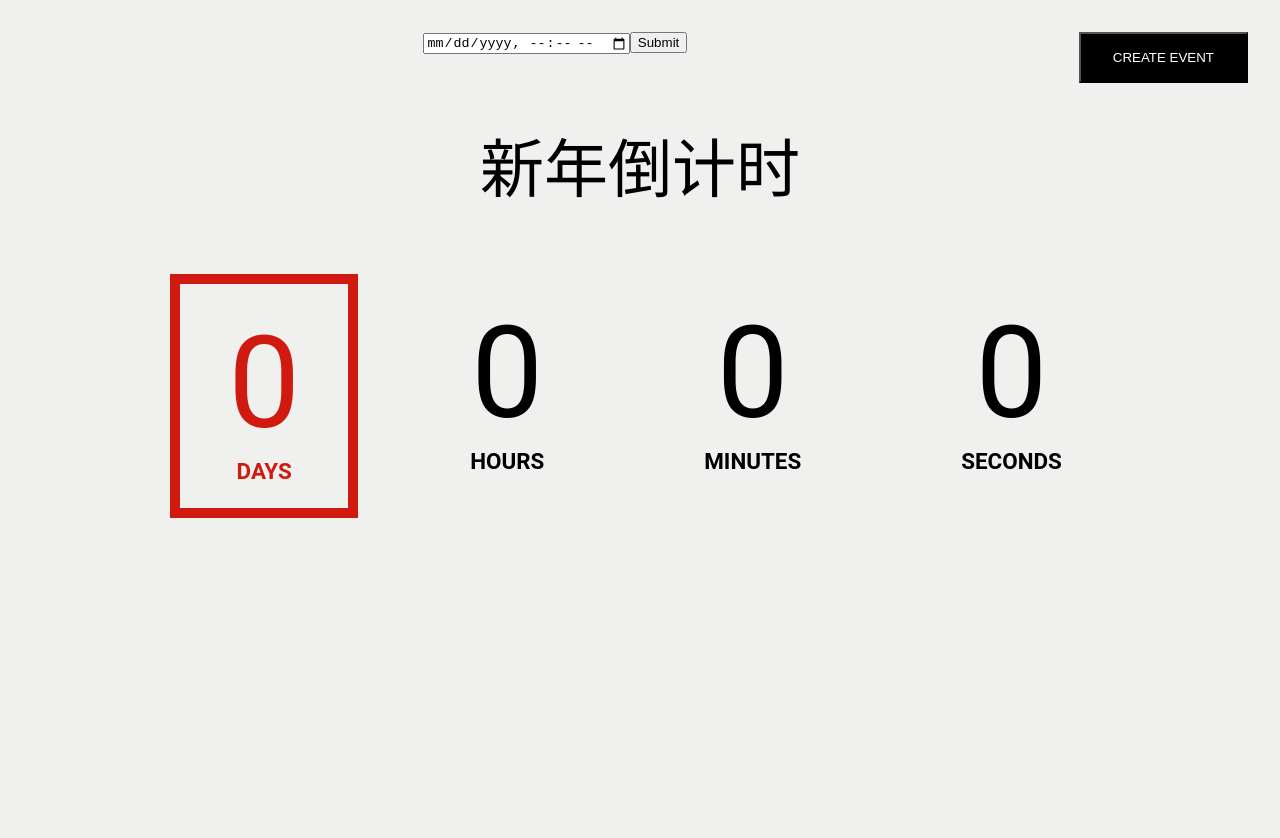
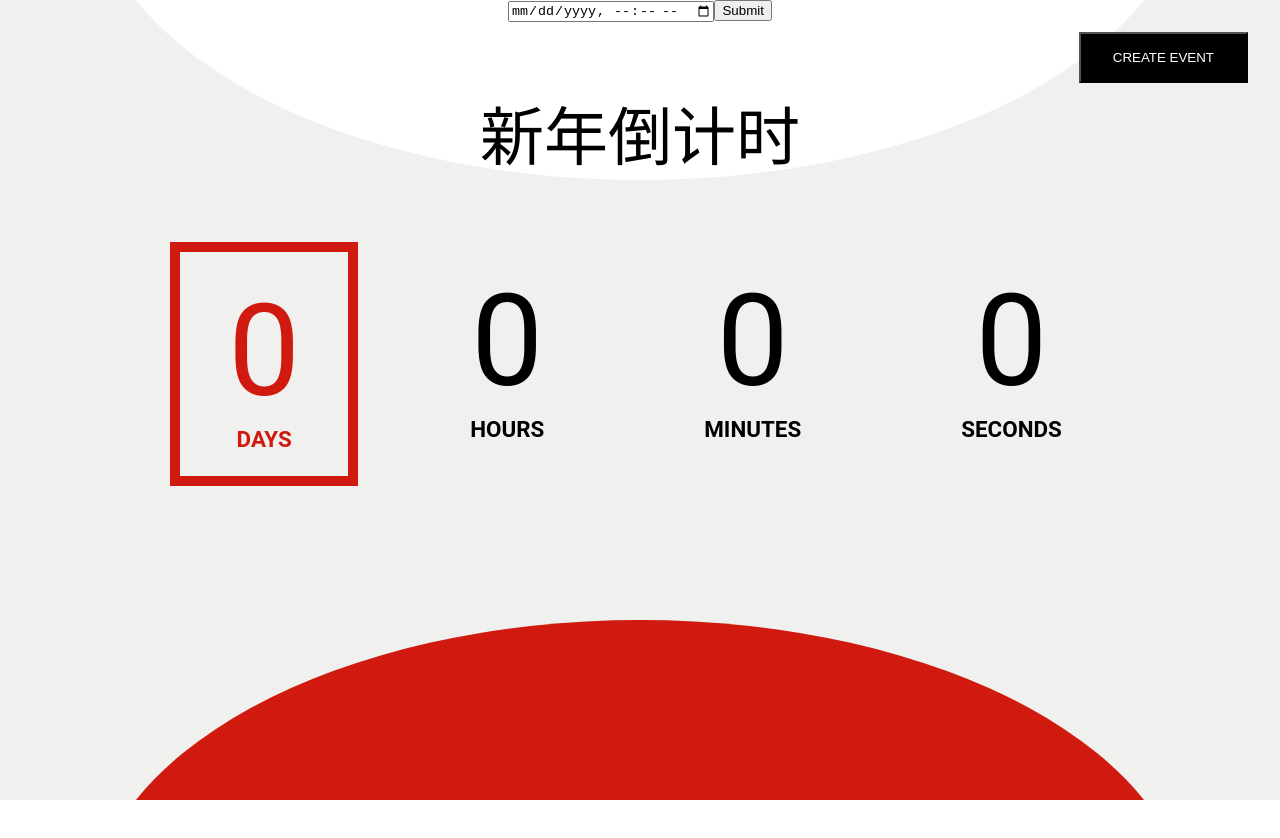
Before and after one commit to mistyhx/event-countdown, a React (Create React App) app: page / in a window 1280 px wide. Shown: the top 838 px of the page. After the commit the page ends 800 px from the top, so only its background shows below. Built offline with nearby package versions, Linux system fonts and the light colour scheme.

Commit message:
added the svg graphics

```diff
--- a/src/App.css
+++ b/src/App.css
@@ -2,8 +2,26 @@
   text-align: center;
   background-color: #f0f0ee;
   height: 100vh;
-  padding: 2rem;
   font-family: Roboto;
+  position: relative;
+}
+
+.main {
+  /*index is only effective if position is determined. */
+  position: relative;
+  z-index: 99;
+}
+
+.top {
+  position: absolute;
+  top: 0;
+  left: 0;
+}
+
+.bottom {
+  position: absolute;
+  bottom: 0;
+  left: 0;
 }
 
 .event-title {
@@ -20,5 +38,7 @@
   color: #fff;
   background-color: #000;
   padding: 1rem 2rem;
-  float: right;
+  position: absolute;
+  right: 2rem;
+  top: 2rem;
 }
--- a/src/App.js
+++ b/src/App.js
@@ -47,12 +47,27 @@ function App() {
 
   return (
     <div className="App">
-      <button className="start-button">CREATE EVENT</button>
-      <div className="datetime-selector">
-        <DateTimeSelection datetime={datetime} onChange={value => setDateTime(value)} onSubmit={() => handleSubmit()} />
+      <svg className="top" height="200" width="100%">
+        <ellipse cx="50%" cy="-120" rx="550" ry="300" fill="#fff" />
+      </svg>
+
+      <svg className="bottom" height="300" width="100%">
+        <ellipse cx="50%" cy="420" rx="550" ry="300" fill="#D11A0F" />
+      </svg>
+      <div className="main">
+        <button className="start-button">CREATE EVENT</button>
+
+        <div className="datetime-selector">
+          <DateTimeSelection
+            datetime={datetime}
+            onChange={value => setDateTime(value)}
+            onSubmit={() => handleSubmit()}
+          />
+        </div>
+
+        <div className="event-title">新年倒计时</div>
+        <CountDownBoard day={day} hour={hour} minute={minute} second={second} />
       </div>
-      <div className="event-title">新年倒计时</div>
-      <CountDownBoard day={day} hour={hour} minute={minute} second={second} />
     </div>
   );
 }
```
